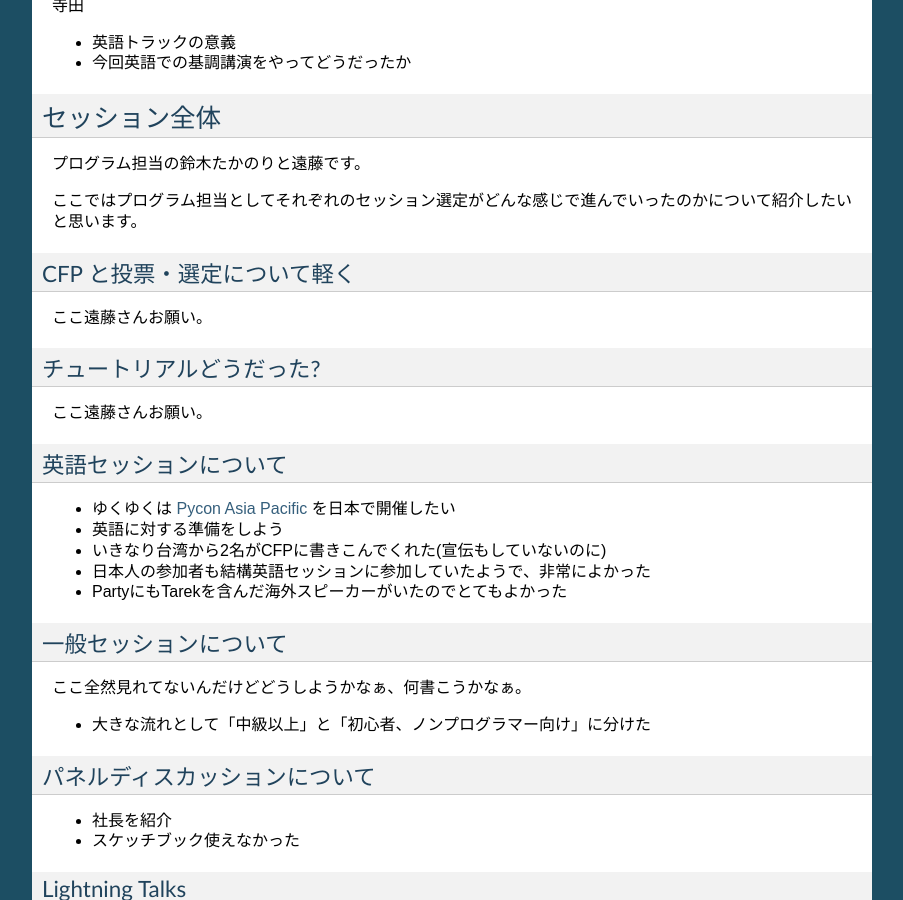
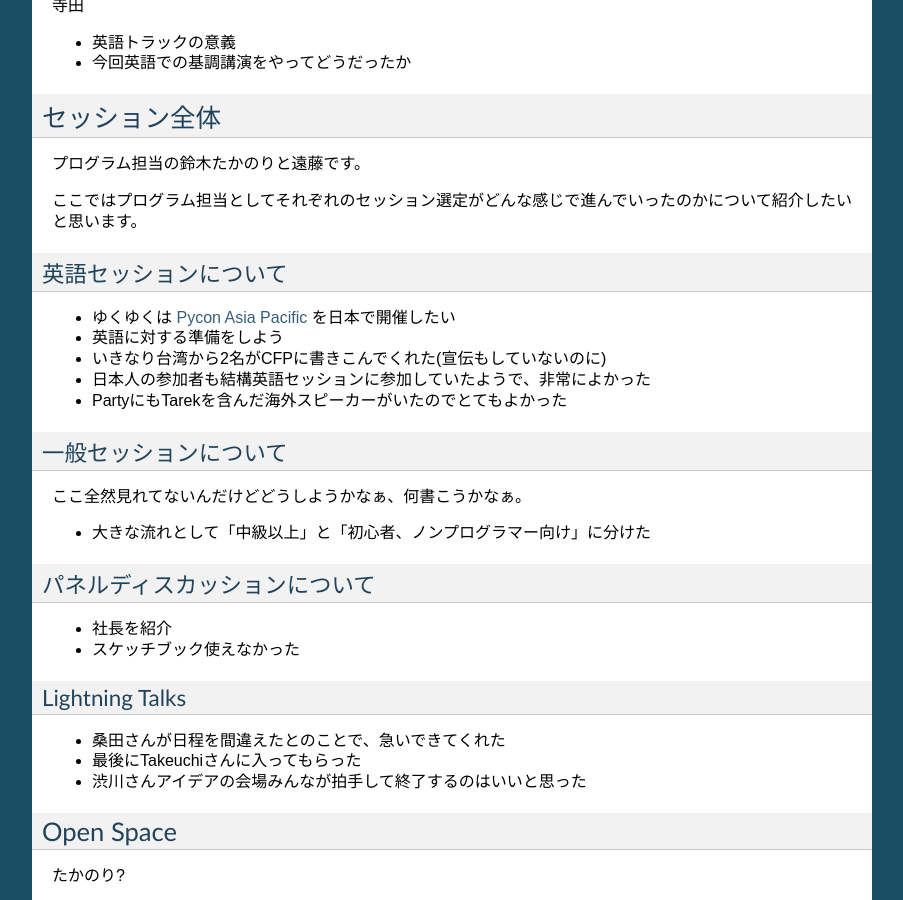
Before and after one commit to michilu/pyconjp-management-side-report, a Sphinx documentation site: the page built from sphinx/report.rst, in a window 1280 px wide and 900 px high, scrolled down 1388 px. Shown: the whole window, without its empty margins (198-1101 px from the left). Built offline with Sphinx 7.4.7, drawn with Linux system fonts in a browser that asks for light colours; some of the changed lines change nothing that is shown; some of the changed text lies outside the part shown.

Commit message:
遠藤担当分

```diff
--- a/sphinx/report.rst
+++ b/sphinx/report.rst
@@ -83,13 +83,15 @@
 
 ここではプログラム担当としてそれぞれのセッション選定がどんな感じで進んでいったのかについて紹介したいと思います。
 
-CFP と投票・選定について軽く
-----------------------------
-ここ遠藤さんお願い。
+.. CFP と投票・選定について軽く
+   ----------------------------
+   ここ遠藤さんお願い。
+.. include:: cfp.rst
 
-チュートリアルどうだった?
--------------------------
-ここ遠藤さんお願い。
+.. チュートリアルどうだった?
+   -------------------------
+   ここ遠藤さんお願い。
+.. include:: tutorial.rst
 
 英語セッションについて
 ----------------------
```
Also changed, not shown: sphinx/cfp.rst (added), sphinx/tutorial.rst (added).
